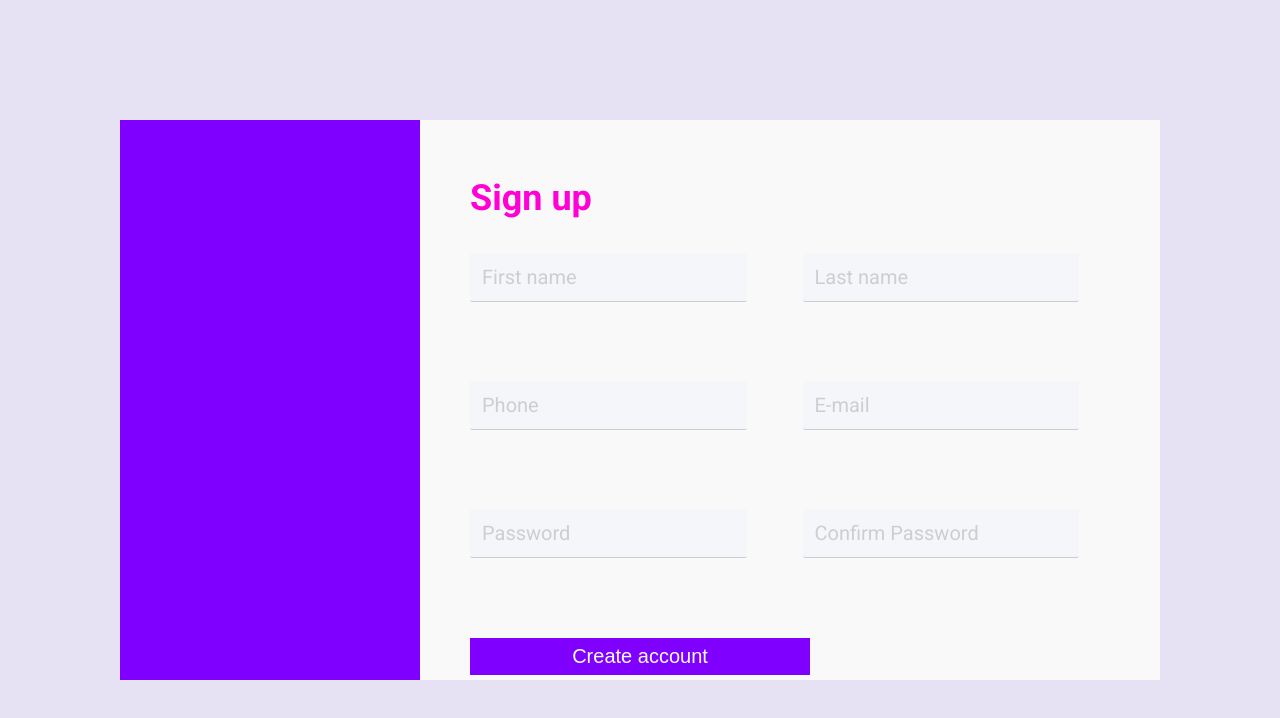
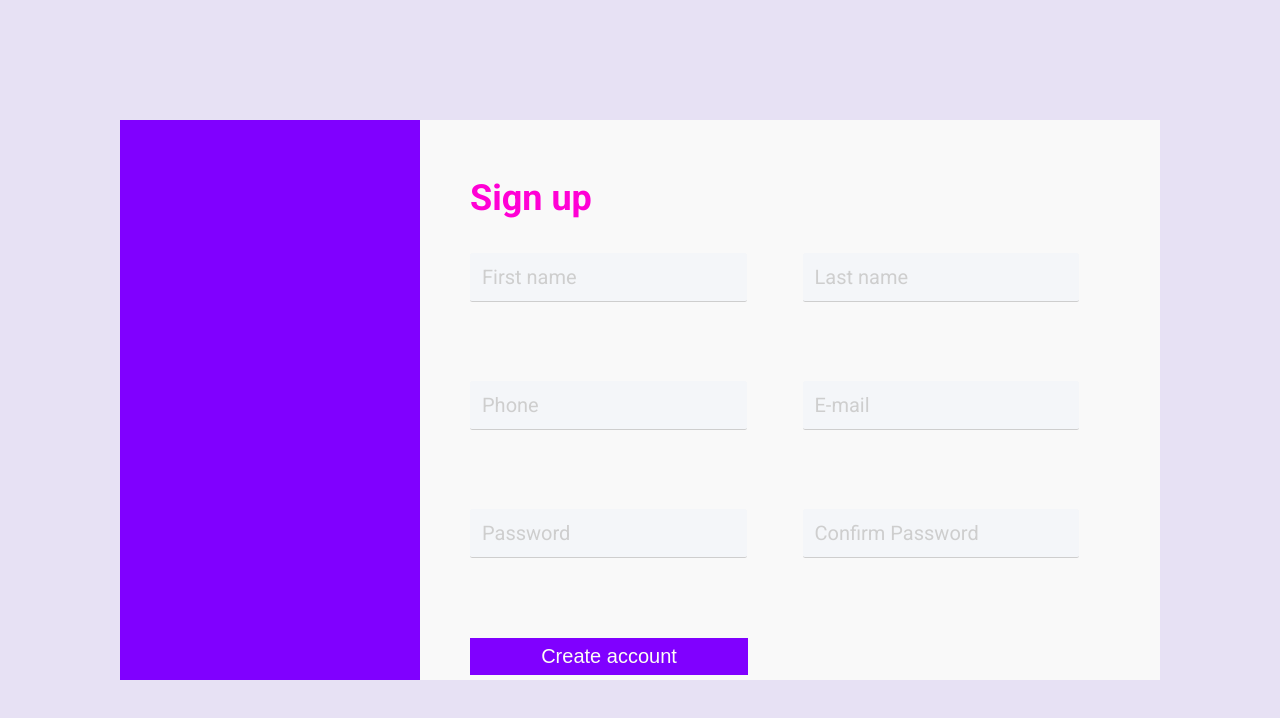
Before and after one commit to loxt/fillet-challenge, a React (Create React App) app in the folder frontend/: page / in a window 1280 px wide. Shown: the top 718 px of the page. Built offline with nearby package versions, Linux system fonts and the light colour scheme.

Commit message:
refactor: size of aside

```diff
--- a/frontend/src/App.module.scss
+++ b/frontend/src/App.module.scss
@@ -34,13 +34,12 @@ body {
   margin-top: 15vh;
 
   grid-template-rows: 70vh min-content;
-  grid-template-columns: [aside-start] minmax(min-content, 35rem)
+  grid-template-columns: [aside-start] minmax(min-content, 30rem)
                          [aside-end content-start] minmax(min-content, 80rem) [content-end];
 }
 
 .aside {
   background-color: #8000ff;
-
 }
 
 
@@ -85,7 +84,7 @@ body {
 .content button {
   margin-top: 5rem;
 
-  width: 34rem;
+  width: 27.8rem;
   height: 8%;
   border: none;
   font-size: 2rem;
--- a/frontend/src/styles.module.css
+++ b/frontend/src/styles.module.css
@@ -27,7 +27,7 @@ body {
   height: 100%;
   margin-top: 15vh;
   grid-template-rows: 70vh min-content;
-  grid-template-columns: [aside-start] minmax(min-content, 35rem) [aside-end content-start] minmax(min-content, 80rem) [content-end]; }
+  grid-template-columns: [aside-start] minmax(min-content, 30rem) [aside-end content-start] minmax(min-content, 80rem) [content-end]; }
 
 .aside {
   background-color: #8000ff; }
@@ -64,7 +64,7 @@ body {
 
 .content button {
   margin-top: 5rem;
-  width: 34rem;
+  width: 27.8rem;
   height: 8%;
   border: none;
   font-size: 2rem;
```
